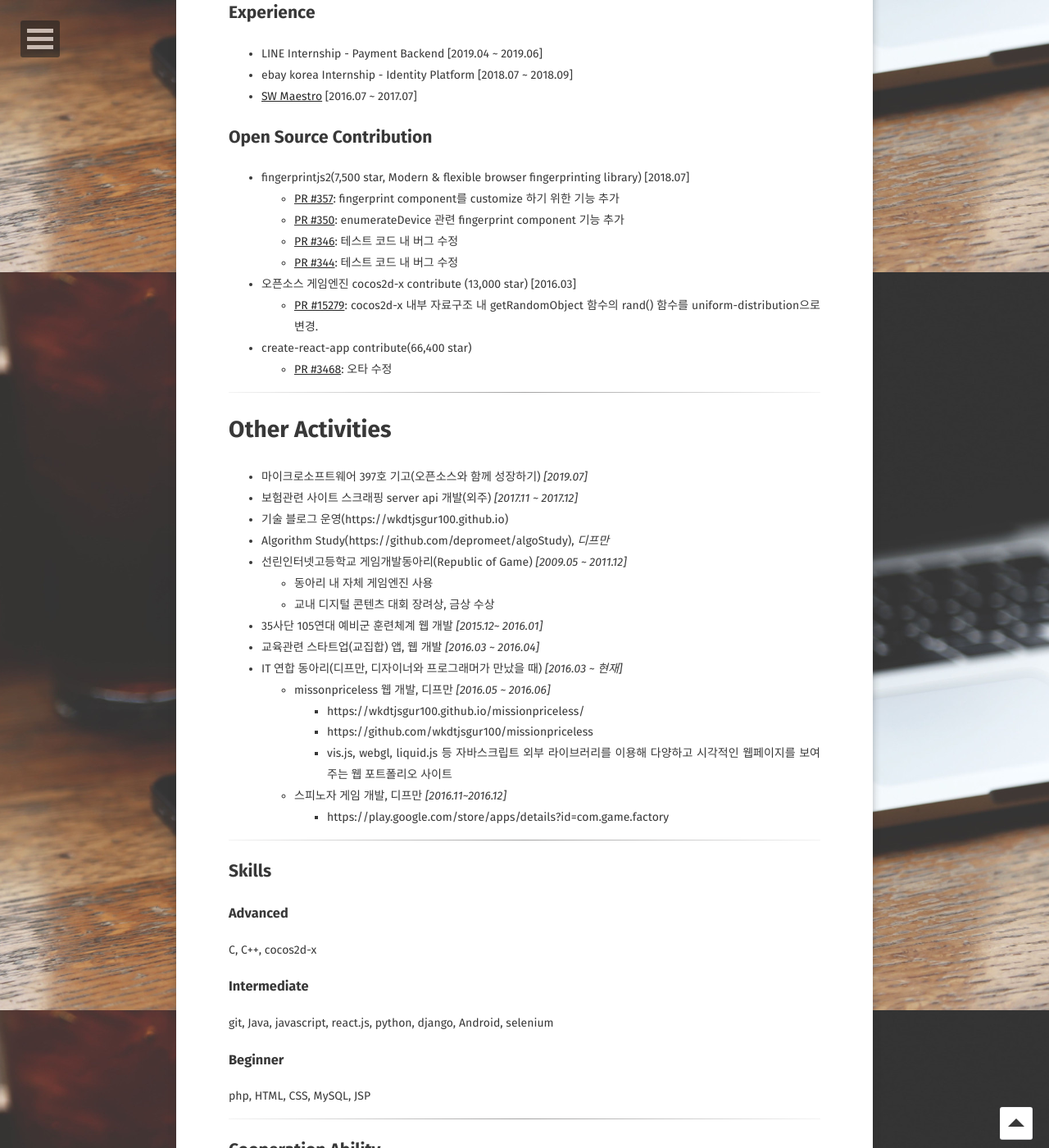
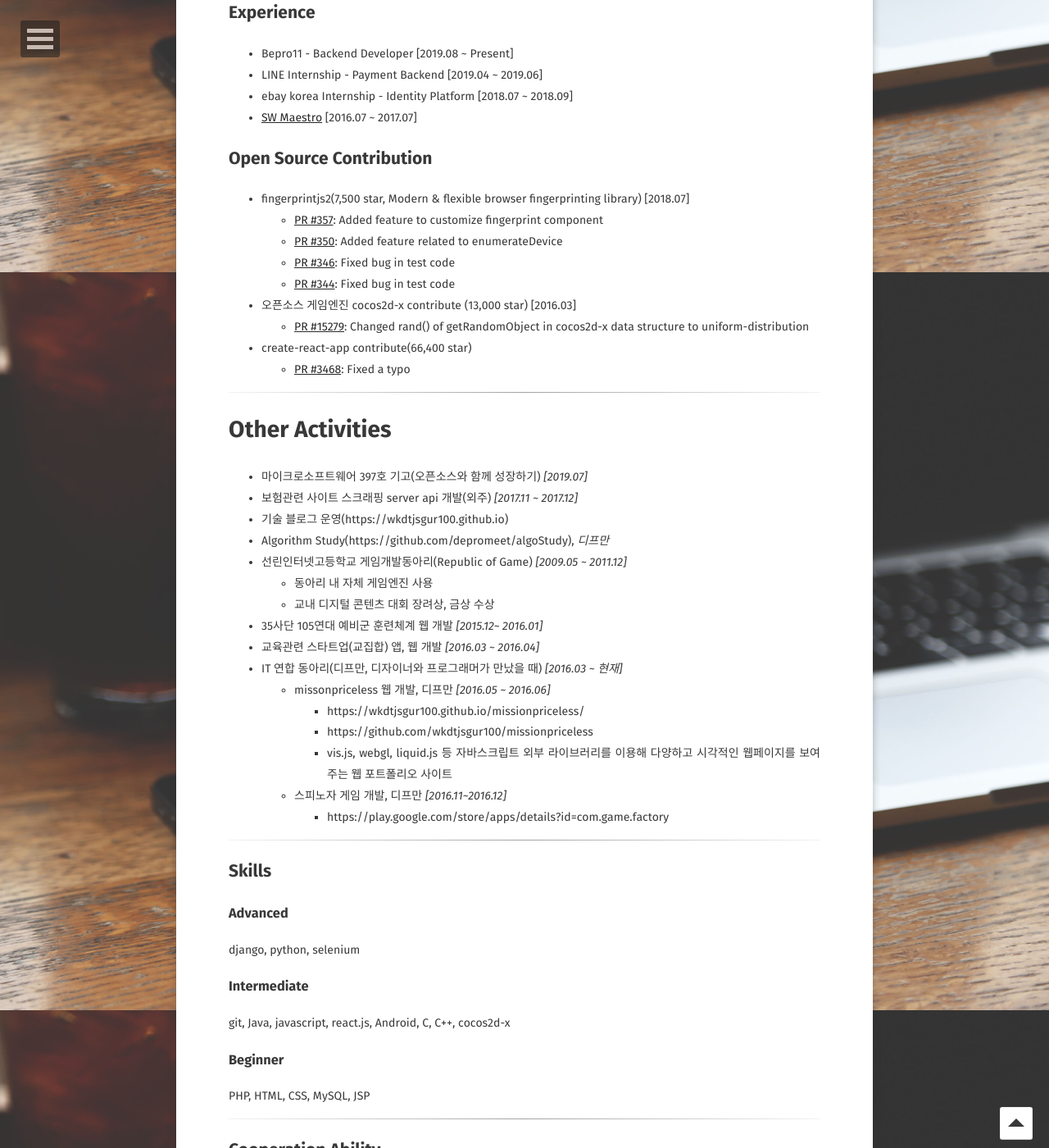
Before and after one commit to wkdtjsgur100/wkdtjsgur100.github.io, a Jekyll site: the page built from about/index.md, in a window 1280 px wide and 1400 px high, scrolled down 568 px. Shown: the whole window at 82% size. Built offline with Jekyll 4.4.1, drawn with Linux system fonts in a browser that asks for light colours; some web fonts are replaced.

Commit message:
Fix about

```diff
--- a/about/index.md
+++ b/about/index.md
@@ -17,6 +17,7 @@
 
 ## Experience
 
+- Bepro11 - Backend Developer [2019.08 ~ Present]
 - LINE Internship - Payment Backend [2019.04 ~ 2019.06]
 - ebay korea Internship - Identity Platform [2018.07 ~ 2018.09]
 - [SW Maestro](https://namu.wiki/w/SW%20Maestro) [2016.07 ~ 2017.07]
@@ -24,16 +25,16 @@
 ## Open Source Contribution
 
 - fingerprintjs2(7,500 star, Modern & flexible browser fingerprinting library) [2018.07]
-    - [PR #357](https://github.com/Valve/fingerprintjs2/pull/357): fingerprint component를 customize 하기 위한 기능 추가
-    - [PR #350](https://github.com/Valve/fingerprintjs2/pull/350): enumerateDevice 관련 fingerprint component 기능 추가
-    - [PR #346](https://github.com/Valve/fingerprintjs2/pull/346): 테스트 코드 내 버그 수정
-    - [PR #344](https://github.com/Valve/fingerprintjs2/pull/344): 테스트 코드 내 버그 수정
+    - [PR #357](https://github.com/Valve/fingerprintjs2/pull/357): Added feature to customize fingerprint component
+    - [PR #350](https://github.com/Valve/fingerprintjs2/pull/350): Added feature related to enumerateDevice
+    - [PR #346](https://github.com/Valve/fingerprintjs2/pull/346): Fixed bug in test code
+    - [PR #344](https://github.com/Valve/fingerprintjs2/pull/344): Fixed bug in test code
 
 - 오픈소스 게임엔진 cocos2d-x contribute (13,000 star) [2016.03]
-    - [PR #15279](https://github.com/cocos2d/cocos2d-x/pull/15279): cocos2d-x 내부 자료구조 내 getRandomObject 함수의 rand() 함수를 uniform-distribution으로 변경.
+    - [PR #15279](https://github.com/cocos2d/cocos2d-x/pull/15279): Changed rand() of getRandomObject in cocos2d-x data structure to uniform-distribution
 
 - create-react-app contribute(66,400 star)
-    - [PR #3468](https://github.com/facebook/create-react-app/pull/3468): 오타 수정
+    - [PR #3468](https://github.com/facebook/create-react-app/pull/3468): Fixed a typo
 
 <hr>
 
@@ -60,13 +61,13 @@
 ## Skills
 
 ### Advanced
-C, C++, cocos2d-x
+django, python, selenium
 
 ### Intermediate
-git, Java, javascript, react.js, python, django, Android, selenium
+git, Java, javascript, react.js, Android, C, C++, cocos2d-x
 
 ### Beginner
-php, HTML, CSS, MySQL, JSP
+PHP, HTML, CSS, MySQL, JSP
 
 <hr>
 ## Cooperation Ability
```
